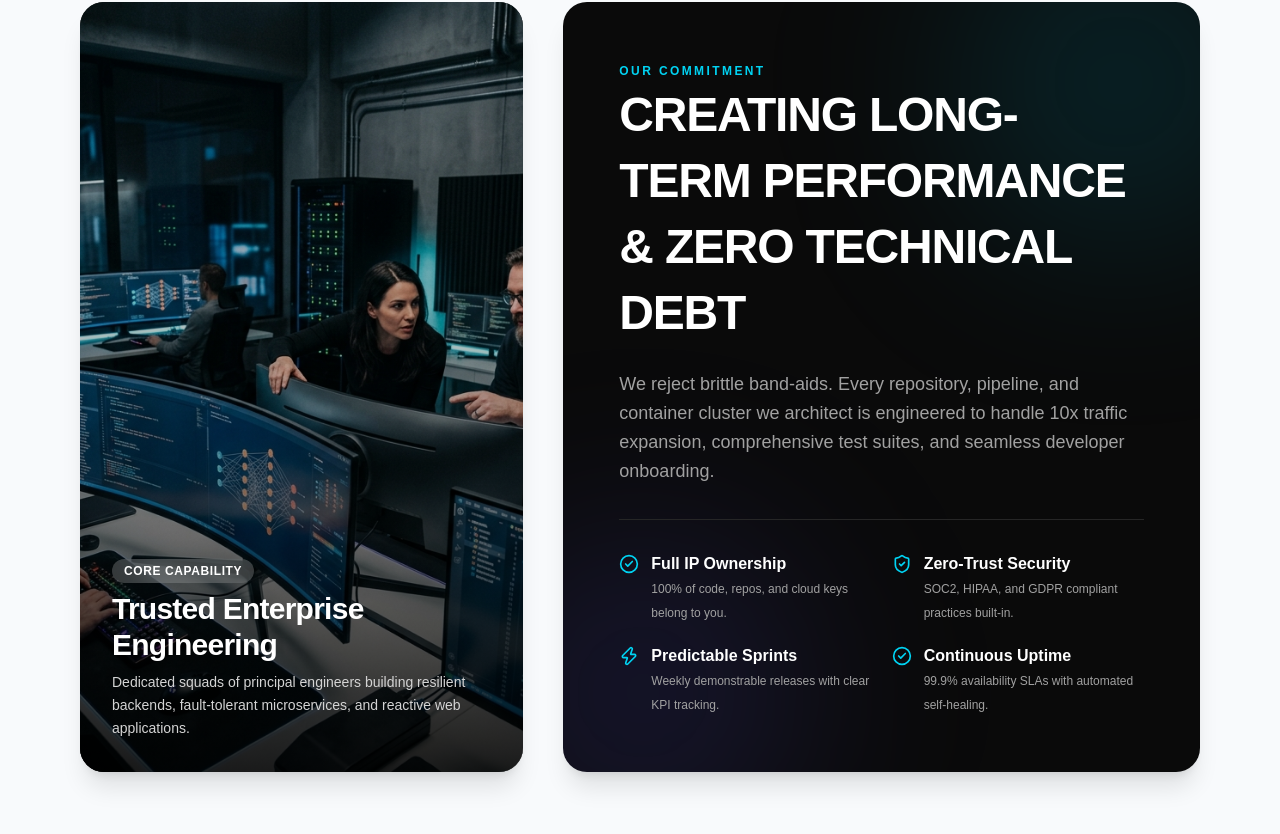
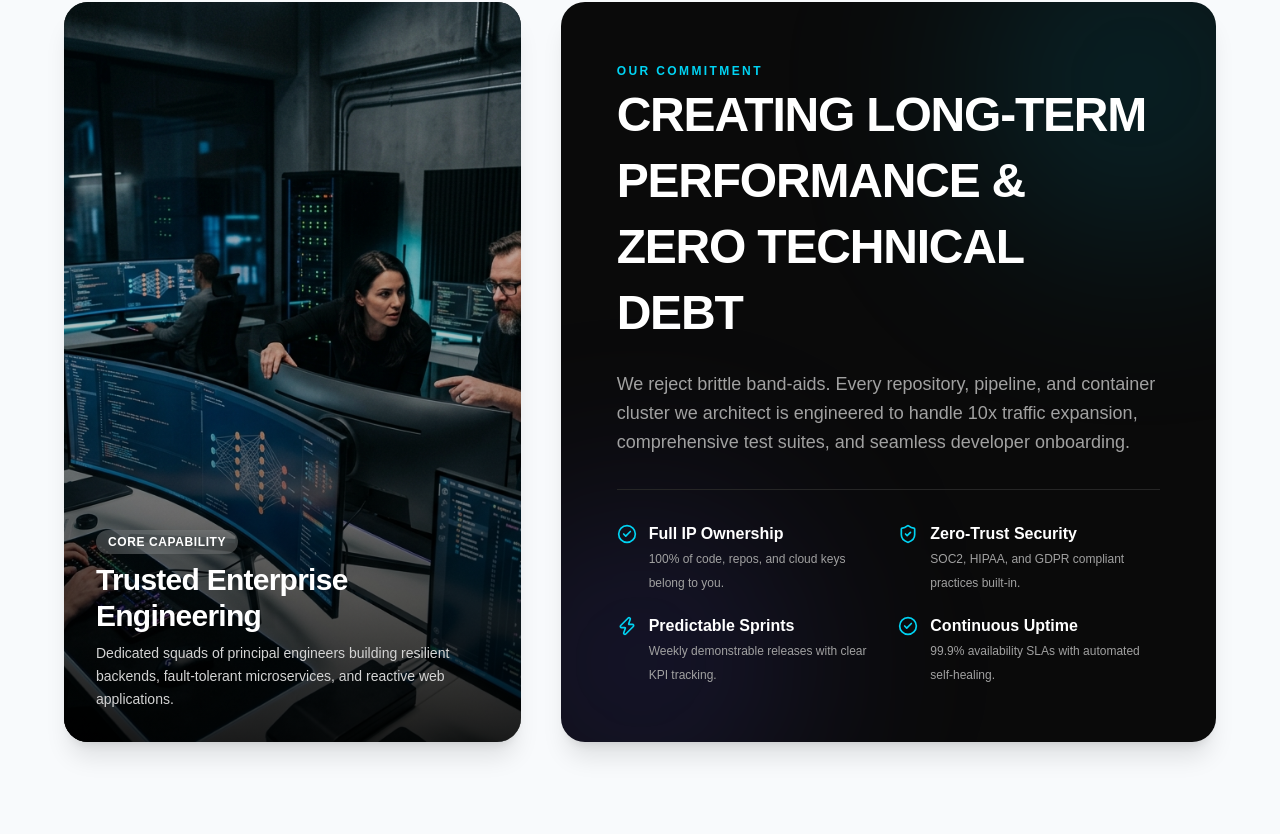
Before and after one commit to ruhul2003/VALENCE, a Next.js app: page / in a window 1280 px wide. Shown: the part 2124-2958 px from the top of the page. Built offline with nearby package versions, Linux system fonts and the light colour scheme; a web font is replaced by a local one.

Commit message:
Integrate staggered viewport reveals and reactive card hover physics into the about section.

```diff
--- a/src/components/AboutSection.jsx
+++ b/src/components/AboutSection.jsx
@@ -7,7 +7,7 @@ import { CheckCircle2, ShieldCheck, Zap } from "lucide-react";
 export default function AboutSection() {
   return (
     <section id="about" className="py-24 lg:py-36 bg-[#F8FAFC]">
-      <div className="max-w-[1600px] mx-auto px-6 sm:px-10 lg:px-16 xl:px-20">
+      <div className="w-[95%] mx-auto px-4 sm:px-6 lg:px-8">
 
         {/* Section Header: Wilbur Split Layout */}
         <motion.div
@@ -121,37 +121,49 @@ export default function AboutSection() {
 
             {/* Checklist of Engineering Guarantees */}
             <div className="relative z-10 grid grid-cols-1 sm:grid-cols-2 gap-5 pt-8 mt-8 border-t border-neutral-800">
-              <div className="flex items-start gap-3">
-                <CheckCircle2 className="w-5 h-5 text-cyan-400 shrink-0 mt-0.5" />
-                <div>
-                  <span className="text-sm sm:text-base font-semibold block text-white">Full IP Ownership</span>
-                  <span className="text-xs text-neutral-400">100% of code, repos, and cloud keys belong to you.</span>
-                </div>
-              </div>
-
-              <div className="flex items-start gap-3">
-                <ShieldCheck className="w-5 h-5 text-cyan-400 shrink-0 mt-0.5" />
-                <div>
-                  <span className="text-sm sm:text-base font-semibold block text-white">Zero-Trust Security</span>
-                  <span className="text-xs text-neutral-400">SOC2, HIPAA, and GDPR compliant practices built-in.</span>
-                </div>
-              </div>
-
-              <div className="flex items-start gap-3">
-                <Zap className="w-5 h-5 text-cyan-400 shrink-0 mt-0.5" />
-                <div>
-                  <span className="text-sm sm:text-base font-semibold block text-white">Predictable Sprints</span>
-                  <span className="text-xs text-neutral-400">Weekly demonstrable releases with clear KPI tracking.</span>
-                </div>
-              </div>
-
-              <div className="flex items-start gap-3">
-                <CheckCircle2 className="w-5 h-5 text-cyan-400 shrink-0 mt-0.5" />
-                <div>
-                  <span className="text-sm sm:text-base font-semibold block text-white">Continuous Uptime</span>
-                  <span className="text-xs text-neutral-400">99.9% availability SLAs with automated self-healing.</span>
-                </div>
-              </div>
+              {[
+                {
+                  icon: CheckCircle2,
+                  title: "Full IP Ownership",
+                  desc: "100% of code, repos, and cloud keys belong to you.",
+                },
+                {
+                  icon: ShieldCheck,
+                  title: "Zero-Trust Security",
+                  desc: "SOC2, HIPAA, and GDPR compliant practices built-in.",
+                },
+                {
+                  icon: Zap,
+                  title: "Predictable Sprints",
+                  desc: "Weekly demonstrable releases with clear KPI tracking.",
+                },
+                {
+                  icon: CheckCircle2,
+                  title: "Continuous Uptime",
+                  desc: "99.9% availability SLAs with automated self-healing.",
+                },
+              ].map((item, idx) => {
+                const Icon = item.icon;
+                return (
+                  <motion.div
+                    key={idx}
+                    initial={{ opacity: 0, y: 15 }}
+                    whileInView={{ opacity: 1, y: 0 }}
+                    viewport={{ once: true }}
+                    transition={{ duration: 0.5, delay: 0.1 * idx }}
+                    whileHover={{ x: 4 }}
+                    className="flex items-start gap-3 group cursor-default"
+                  >
+                    <Icon className="w-5 h-5 text-cyan-400 shrink-0 mt-0.5 group-hover:scale-110 transition-transform" />
+                    <div>
+                      <span className="text-sm sm:text-base font-semibold block text-white group-hover:text-cyan-300 transition-colors">
+                        {item.title}
+                      </span>
+                      <span className="text-xs text-neutral-400">{item.desc}</span>
+                    </div>
+                  </motion.div>
+                );
+              })}
             </div>
           </motion.div>
         </div>
```
